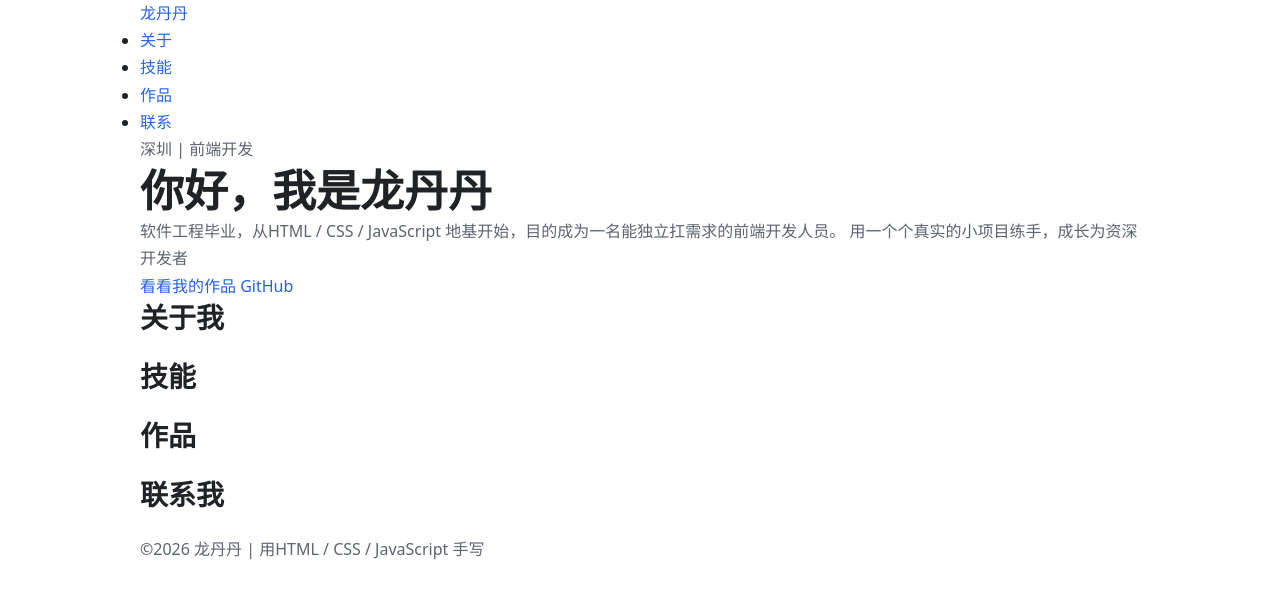
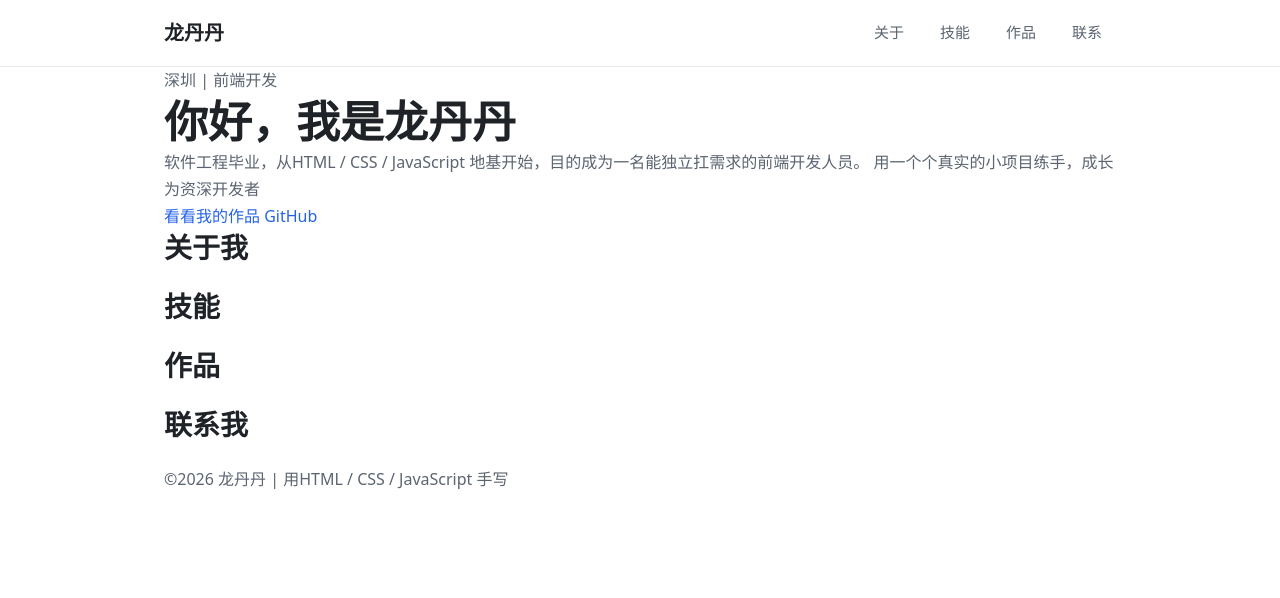
Before and after one commit to longdandan-dev/my-portfolio, a website built with Vite: page index.html in a window 1280 px wide. Built offline with nearby package versions, Linux system fonts and the light colour scheme.

Commit message:
阶段1-M1，导航栏（吸顶加横排加hover）

```diff
--- a/src/style.css
+++ b/src/style.css
@@ -8,13 +8,14 @@
   --color-border:#e6e8ec;       /*边框颜色*/
   --color-primary:#2563eb;      /*主色*/
   --color-primary-dark:#1d4ed8; /*主色加深，hover用*/
-  --color-primary-soft:rgba(37 ,99 ,235,0.1);/*主色浅底*/
+  --color-primary-soft:rgba(37, 99 , 235, 0.1);/*主色浅底*/
 
   /* 字体 */
     --font-sans:system-ui,'Segoe UI','Microsoft YaHei',sans-serif;
 
   /* 尺寸 */
   --radius:12px;
+  --radius-sm:8px;
   --shadow-card:0 4px 16px rgba(0, 0, 0, 0.06);
   --content-width:1000px;
 }
@@ -32,7 +33,6 @@ body{
   font-size: 16px;
   color: var(--color-text);
   background-color: var(--color-bg);
-  padding: 0 24px;
 }
 
 h1,h2,h3{
@@ -64,7 +64,58 @@ a:hover{
 }
 
 /* 页面容器 */
-.site-header,main,.site-footer{
+.nav,main,.site-footer{
   max-width: var(--content-width);
   margin: 0 auto;
+  padding-left: 24px;
+  padding-right: 24px;
 }
+
+.nav-logo{
+  font-size: 20px;
+  font-weight: 700;
+  color: var(--color-text);
+}
+.nav-logo:hover{
+  color: var(--color-primary);
+  text-decoration: none;
+}
+.nav-list{
+  display: flex;
+  list-style: none;
+  gap: 8px;
+}
+.nav-list a{
+  display: block;
+  padding: 6px 14px;
+  border-radius: var(--radius-sm);
+  font-size:15px;
+  color: var(--color-text-soft);
+}
+.nav-list a:hover{
+  color:var(--color-primary);
+  background: var(--color-primary-soft);
+  text-decoration: none;
+}
+.nav{
+  display: flex;
+  justify-content: space-between;
+  align-items: center;
+  padding-top: 14px;
+  padding-bottom: 14px;
+}
+
+.site-header{
+  position: sticky;
+  top: 0; /*  这两行联合使用 */
+   z-index: 10; /*数字大的在上面，层级*/
+   background:rgba(255, 255, 255, 0.85);
+   backdrop-filter: blur(8px);
+   border-bottom: 1px solid var(--color-border);
+}
+
+/* 导航栏 */
+html{
+  scroll-behavior: smooth;/*点击锚点平滑转动*/
+  scroll-padding-top: 72px;/*跳转时留出导航栏高度，不会被覆盖*/
+}
```
